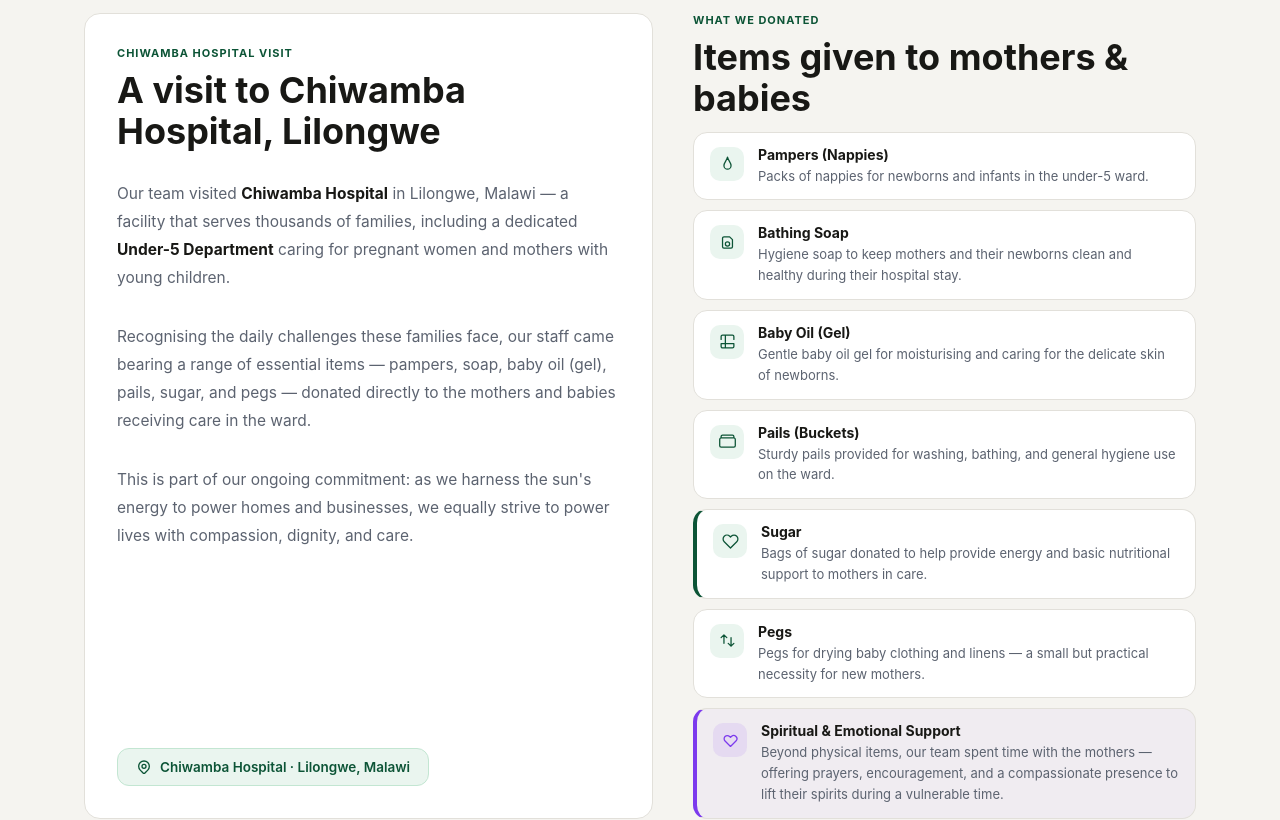
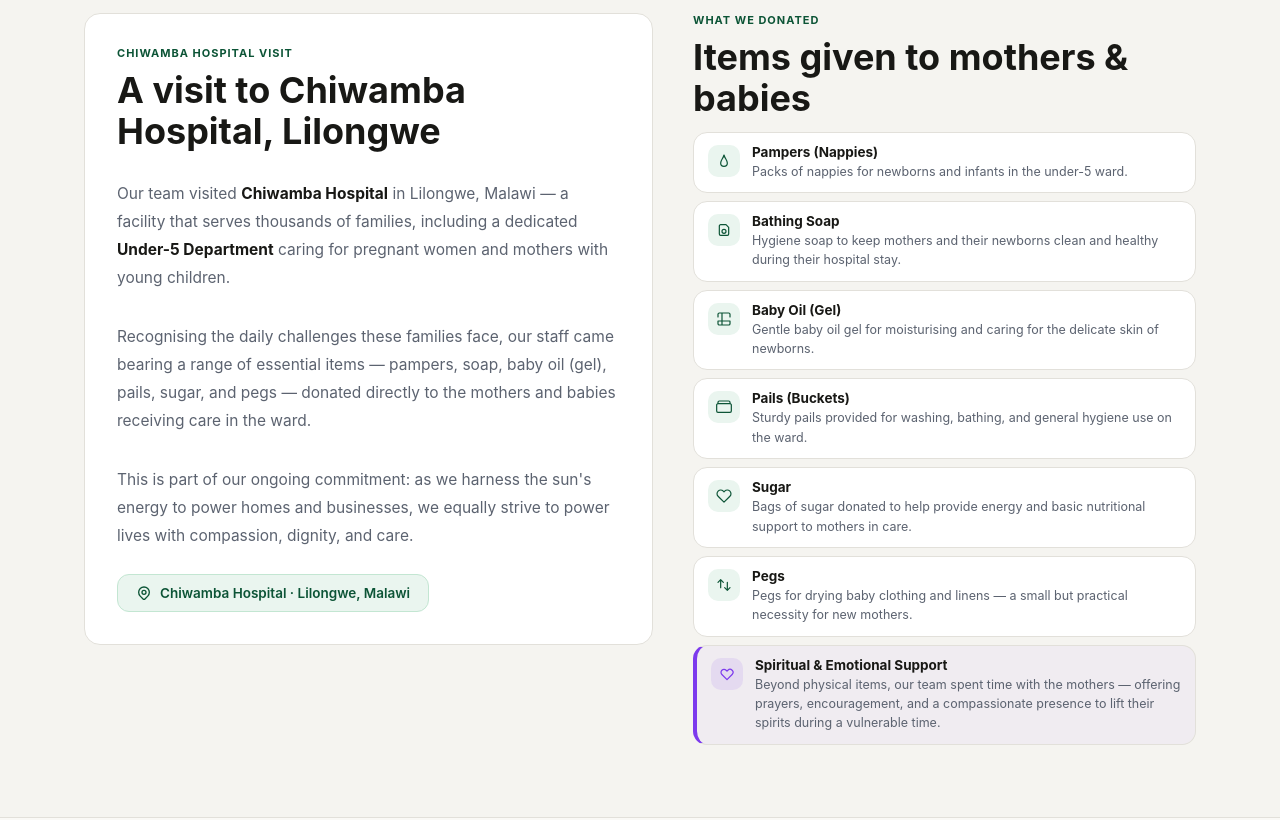
Before and after one commit to JUMAPETER736/GREEN_POWER_SYSTEMS, a Next.js app: page /company_community_support in a window 1280 px wide. Shown: the part 500-1320 px from the top of the page. Built offline with nearby package versions, Linux system fonts and the light colour scheme.

Commit message:
Sugar green border removed, Empty left space fixed & Right column card height reduced.

```diff
--- a/src/app/company_community_support/page.tsx
+++ b/src/app/company_community_support/page.tsx
@@ -124,18 +124,15 @@ export default function CompanyCommunitySupport() {
                 essential items — pampers, soap, baby oil (gel), pails, sugar, and pegs — donated
                 directly to the mothers and babies receiving care in the ward.
               </p>
-              <p style={{ fontSize: "clamp(14px, 2vw, 15.5px)", color: "var(--gp-text-muted)", lineHeight: 1.8 }}>
+              <p style={{ fontSize: "clamp(14px, 2vw, 15.5px)", color: "var(--gp-text-muted)", lineHeight: 1.8, marginBottom: 0 }}>
                 This is part of our ongoing commitment: as we harness the sun's energy to power homes and
                 businesses, we equally strive to power lives with compassion, dignity, and care.
               </p>
 
-              {/* Spacer pushes badge to bottom on desktop */}
-              <div style={{ flex: 1 }} />
-
-              {/* Location badge */}
+              {/* Location badge — sits naturally after text, no spacer */}
               <div style={{
                 display: "inline-flex", alignItems: "center", gap: 8,
-                marginTop: 28, padding: "10px 18px",
+                marginTop: 24, padding: "10px 18px",
                 borderRadius: 12,
                 backgroundColor: "var(--gp-green-light)",
                 border: "1px solid var(--gp-green-border)",
@@ -156,30 +153,29 @@ export default function CompanyCommunitySupport() {
             <div className="cs-right-panel">
               <span className="gp-eyebrow">What we donated</span>
               <h2 className="gp-section-title">Items given to mothers &amp; babies</h2>
-              <div style={{ display: "flex", flexDirection: "column", gap: 10 }}>
+              <div style={{ display: "flex", flexDirection: "column", gap: 8 }}>
                 {donated.map(({ icon, label, desc, category }) => (
                   <div key={label} className="gp-card" style={{
-                    padding: "13px 16px", display: "flex", gap: 14, alignItems: "flex-start",
+                    padding: "11px 14px", display: "flex", gap: 12, alignItems: "flex-start",
+                    /* Only spiritual support gets the purple accent — all others are plain */
                     ...(category === "support" ? {
                       borderLeft: "4px solid #7c3aed",
                       backgroundColor: "rgba(124,58,237,0.04)",
-                    } : category === "nutrition" ? {
-                      borderLeft: "4px solid var(--gp-green)",
                     } : {}),
                   }}>
                     <div className="gp-icon-badge" style={{
-                      flexShrink: 0, marginTop: 1, width: 34, height: 34,
+                      flexShrink: 0, marginTop: 1, width: 32, height: 32,
                       ...(category === "support" ? { backgroundColor: "rgba(124,58,237,0.1)" } : {}),
                     }}>
-                      <svg width={17} height={17} viewBox="0 0 24 24" fill="none"
+                      <svg width={16} height={16} viewBox="0 0 24 24" fill="none"
                         stroke={category === "support" ? "#7c3aed" : "var(--gp-green)"}
                         strokeWidth={1.8} strokeLinecap="round" strokeLinejoin="round">
                         <path d={icon} />
                       </svg>
                     </div>
                     <div>
-                      <p style={{ fontWeight: 700, fontSize: "clamp(13px, 1.8vw, 14px)", color: "var(--gp-text-primary)", margin: "0 0 3px" }}>{label}</p>
-                      <p style={{ fontSize: "clamp(12px, 1.6vw, 13px)", color: "var(--gp-text-muted)", lineHeight: 1.6, margin: 0 }}>{desc}</p>
+                      <p style={{ fontWeight: 700, fontSize: "clamp(12.5px, 1.8vw, 13.5px)", color: "var(--gp-text-primary)", margin: "0 0 2px" }}>{label}</p>
+                      <p style={{ fontSize: "clamp(11.5px, 1.6vw, 12.5px)", color: "var(--gp-text-muted)", lineHeight: 1.55, margin: 0 }}>{desc}</p>
                     </div>
                   </div>
                 ))}
@@ -336,7 +332,7 @@ export default function CompanyCommunitySupport() {
         @media (min-width: 768px) {
           .cs-two-col {
             flex-direction: row;
-            align-items: stretch; /* forces equal height */
+            align-items: start; /* columns size to their own content */
             gap: 2rem;
           }
 
@@ -345,6 +341,7 @@ export default function CompanyCommunitySupport() {
             min-width: 0;
             display: flex;
             flex-direction: column;
+            justify-content: space-between;
             background: var(--gp-bg-card);
             border: 1px solid var(--gp-border);
             border-radius: 16px;
```
